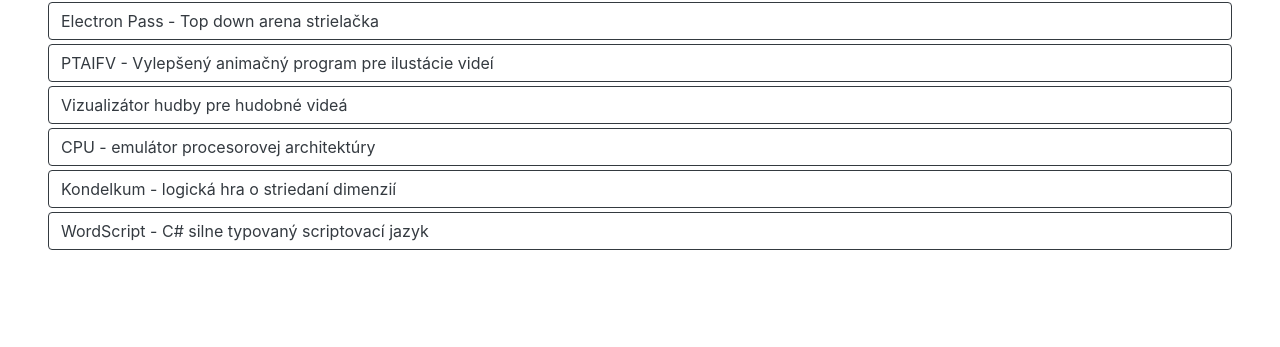
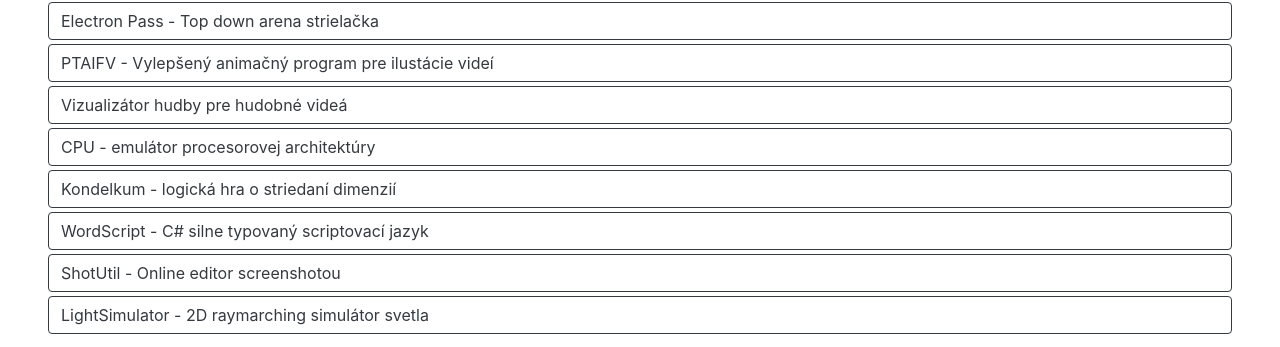
Before and after one commit to bt7s7k7/bt7s7k7.github.io, a plain HTML site: page index.html in a window 1280 px wide. Shown: the part 902-1249 px from the top of the page. Drawn offline with nearby package versions, Linux system fonts and the light colour scheme.

Commit message:
New projects

```diff
--- a/index.html
+++ b/index.html
@@ -20,7 +20,9 @@
 			["Vizualizátor hudby pre hudobné videá", "https://bt7s7k7.github.io/MusicVisualizer/"],
 			["CPU - emulátor procesorovej architektúry", "https://bt7s7k7.github.io/CPU/"],
             ["Kondelkum - logická hra o striedaní dimenzií", "https://github.com/bt7s7k7/Kondelkum"],
-            ["WordScript - C# silne typovaný scriptovací jazyk", "https://github.com/bt7s7k7/WordScript"]
+            ["WordScript - C# silne typovaný scriptovací jazyk", "https://github.com/bt7s7k7/WordScript"],
+            ["ShotUtil - Online editor screenshotou", "https://shotutil.netlify.com/"],
+            ["LightSimulator - 2D raymarching simulátor svetla", "https://github.com/bt7s7k7/LightSimulator"]
 		].map(v => [[/__TEXT/g, v[0]], [/__LINK/g, v[1]]])
 	</script>
 </head>
```
